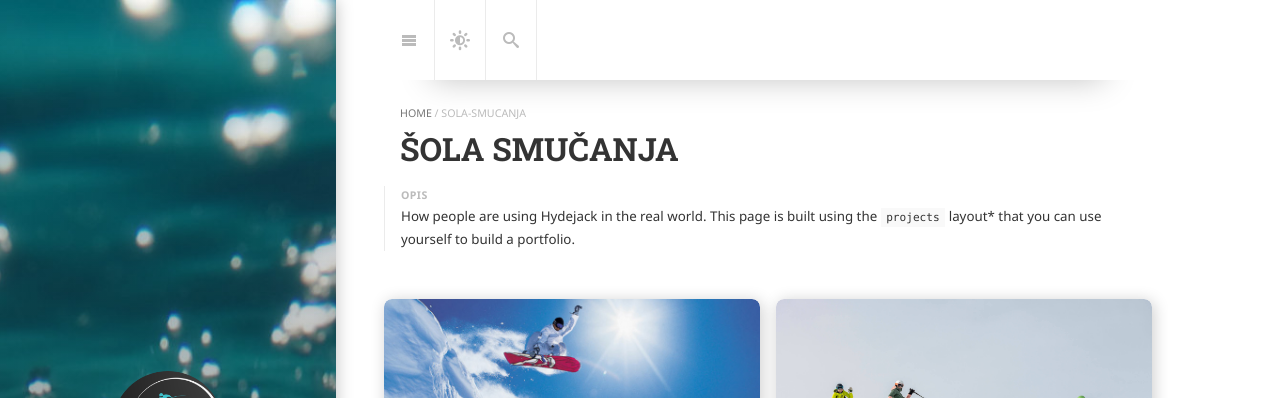
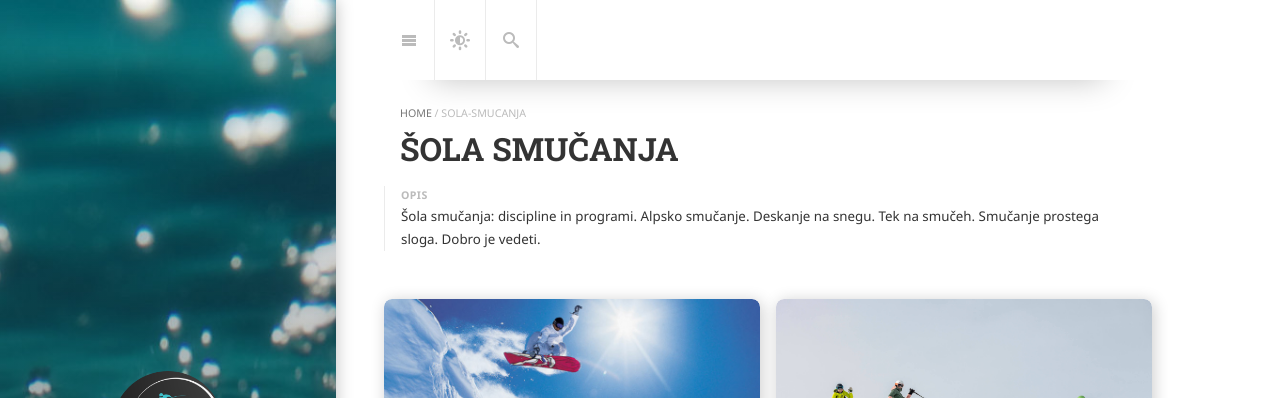
Before and after one commit to HvalaKlavdija/hvalaklavdija.github.io, a Jekyll site: the page built from sola-smucanja.md, in a window 1280 px wide and 1383 px high. Shown: the top 398 px of the window. Built offline with Jekyll 4.4.1, drawn with Linux system fonts in a browser that asks for light colours; cached includes are drawn as plain includes; nearby versions of some CDN libraries; some web fonts are replaced; library files that are not in the unit come from our copies.

```diff
--- a/sola-smucanja.md
+++ b/sola-smucanja.md
@@ -3,7 +3,6 @@ layout: projects
 title: ŠOLA SMUČANJA
 show_collection: projects
 description: >
-  How people are using Hydejack in the real world.
-  This page is built using the `projects` layout* that you can use yourself to build a portfolio.
+  Šola smučanja: discipline in programi. Alpsko smučanje. Deskanje na snegu. Tek na smučeh. Smučanje prostega sloga. Dobro je vedeti.
 no_groups: true
 ---
```
